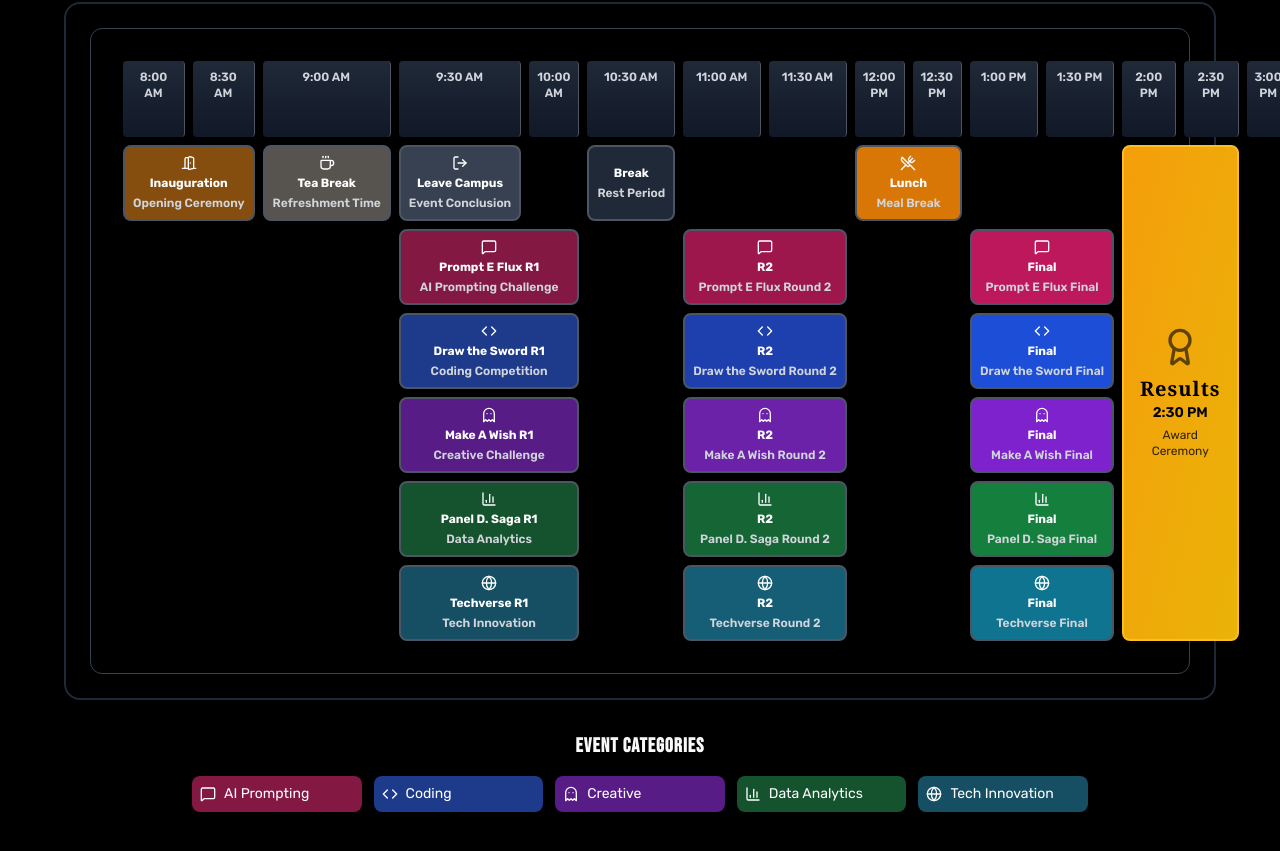
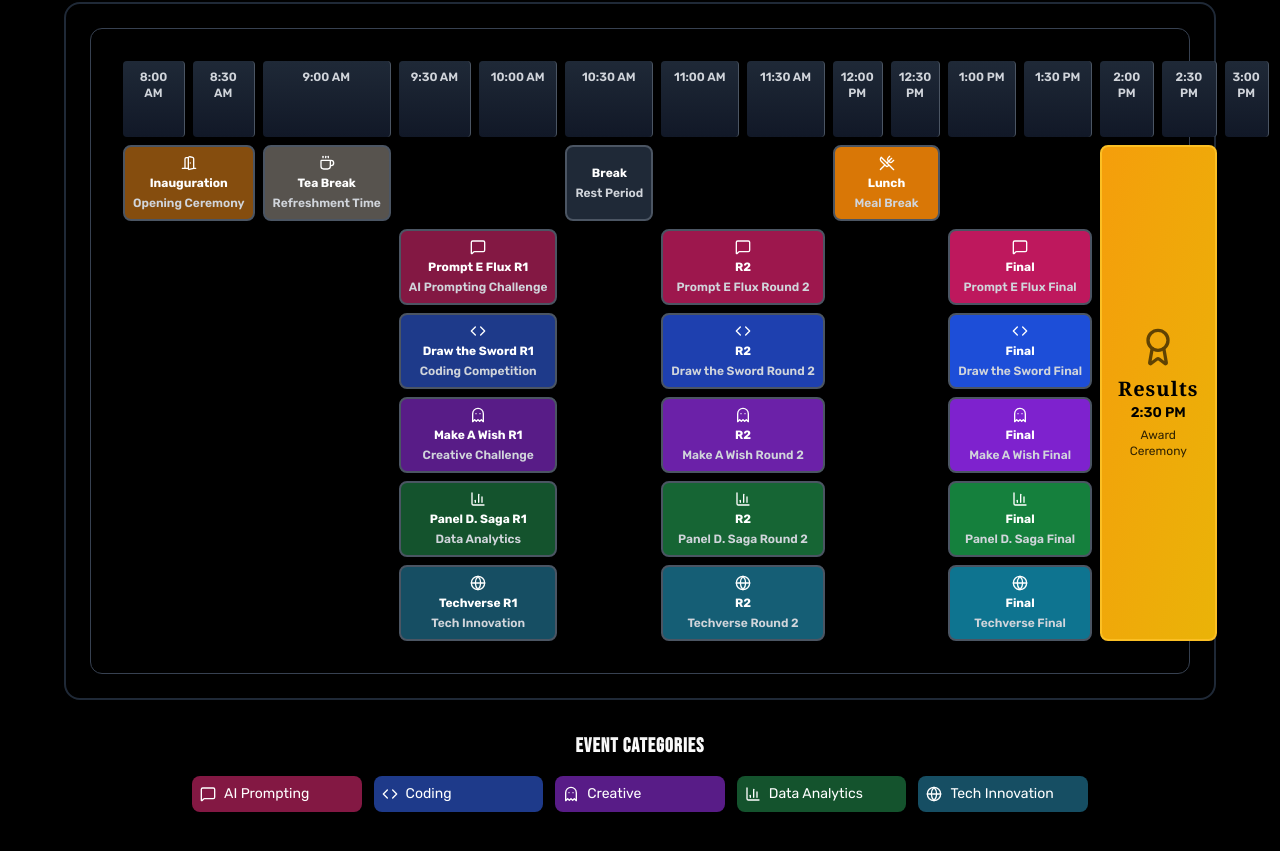
Before and after one commit to CodeForcer001s/ADS_Symposium_Website, a React (Vite) app: page / in a window 1280 px wide. Shown: the part 2792-3643 px from the top of the page. Built offline with nearby package versions, Linux system fonts and the light colour scheme.

Commit message:
some more changes have been added to this file by john

```diff
--- a/src/components/EventTimeLine.jsx
+++ b/src/components/EventTimeLine.jsx
@@ -275,19 +275,19 @@ const eventsData = [
     venue: "Main Stage",
     participants: "Finalists",
   },
-  {
-    id: "leave",
-    title: "Leave Campus",
-    subtitle: "Event Conclusion",
-    description: "Official end of the event. Thank you for participating!",
-    icon: LogOut,
-    grid: "col-start-15 col-span-1",
-    row: 2,
-    color: "bg-gray-700",
-    hoverColor: "hover:bg-gray-600",
-    venue: "Main Gate",
-    participants: "All Attendees",
-  },
+  // {
+  //   id: "leave",
+  //   title: "Leave Campus",
+  //   subtitle: "Event Conclusion",
+  //   description: "Official end of the event. Thank you for participating!",
+  //   icon: LogOut,
+  //   grid: "col-start-15 col-span-1",
+  //   row: 2,
+  //   color: "bg-gray-700",
+  //   hoverColor: "hover:bg-gray-600",
+  //   venue: "Main Gate",
+  //   participants: "All Attendees",
+  // },
 ];
 
 const EventBlock = ({ event, onClick }) => {
--- a/src/components/events/OrganizerCard.jsx
+++ b/src/components/events/OrganizerCard.jsx
@@ -53,14 +53,14 @@ const OrganizerCard = ({ organizer, delay = 0 }) => {
             {/* Enhanced contact section */}
             <div className="mt-auto pt-6 border-t-2 border-gradient-to-r from-cosmic-purple/30 via-nebula-cyan/30 to-cosmic-purple/30 w-full relative">
               <div className="absolute top-0 left-1/2 transform -translate-x-1/2 -translate-y-1/2 w-8 h-0.5 bg-gradient-to-r from-cosmic-purple to-nebula-cyan"></div>
-              <div className="bg-cosmic-purple/10 rounded-lg p-4 border border-cosmic-purple/20">
+              {/* <div className="bg-cosmic-purple/10 rounded-lg p-4 border border-cosmic-purple/20">
                 <p className="text-stellar-silver/90 text-sm font-medium">
                   <span className="text-nebula-cyan/80 block mb-1 text-xs uppercase tracking-widest">
                     Contact
                   </span>
                   <span className="text-white">{organizer.contact}</span>
                 </p>
-              </div>
+              </div> */}
             </div>
           </div>
         </CardContent>
```
